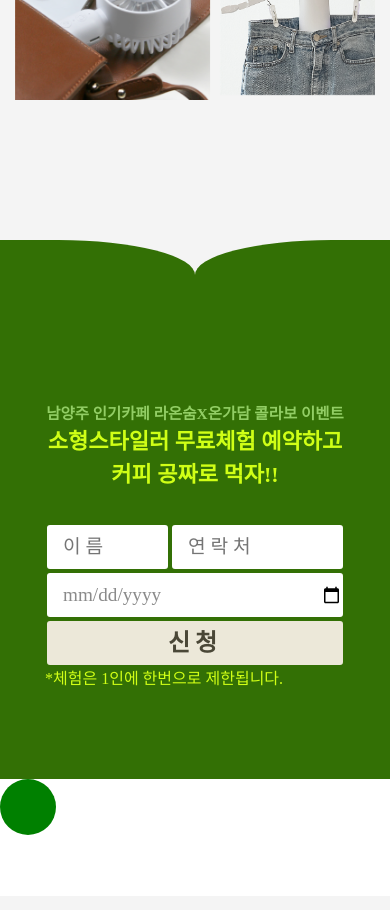
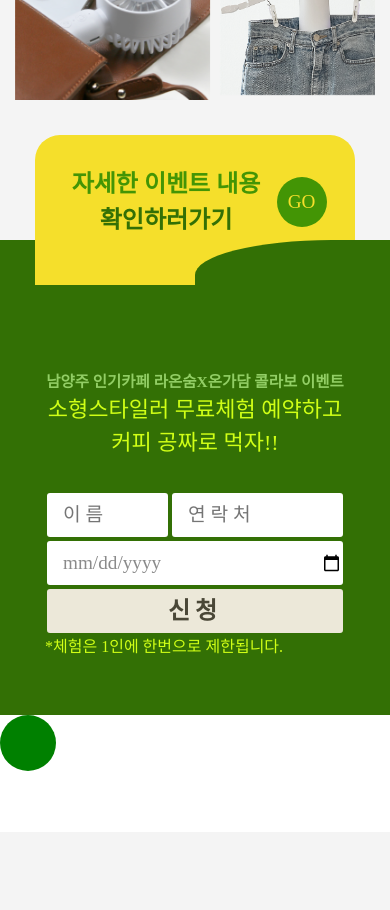
Before and after one commit to Sunjuhyeon/react_ongadam, a React (Create React App) app: page / in a window 390 px wide. Shown: the part 4900-5810 px from the top of the page. Built offline with nearby package versions, Linux system fonts and the light colour scheme; a web font is replaced by a local one.

Commit message:
폼섹션 subtop 제작 반응형 완료.

```diff
--- a/src/component/Form.js
+++ b/src/component/Form.js
@@ -39,9 +39,16 @@ function Form(props) {
 
   return (
     <section id={props.id} className={`${form.sectionbg}`}>
+        <div className={`subtop ${form.subtop}`}>
+            <p>자세한 이벤트 내용 <em>확인하러가기</em></p>
+            <a href="" className={`${form.subtopbtn}`}>
+                <span>GO</span>
+                <div className='arrow'></div>
+            </a>
+        </div>
         <div className={`${form.title}`}>
-                <p className={`${form.subtitle}`}>남양주 인기카페 라온숨X온가담 콜라보 이벤트</p>
-                <p className={`${form.maintitle}`}>소형스타일러 무료체험 예약하고 <br /> 커피 공짜로 먹자!!</p>
+            <p className={`${form.subtitle}`}>남양주 인기카페 라온숨X온가담 콜라보 이벤트</p>
+            <p className={`${form.maintitle}`}>소형스타일러 무료체험 예약하고 <br /> 커피 공짜로 먹자!!</p>
         </div>
         <form
         method='GET'
--- a/src/scss/form.module.css
+++ b/src/scss/form.module.css
@@ -1,55 +1,119 @@
-.sectionbg{
+.sectionbg {
     background-color: #337005;
-    padding: 7rem 0;
+    padding: 5rem 0;
+}
+
+/* subtop스타일 */
+.subtop {
+    position: absolute;
+    width: 80%;
+    max-width: 896px;
+    min-width: 320px;
+    height: 150px;
+    background-color: #f5df2b;
+    top: -155px;
+    left: 50%;
+    transform: translate(-50%, 0);
+    border-radius: 25px 25px 0 0;
+    display: flex;
+    justify-content: center;
+    align-items: center;
+    padding-bottom: 1rem;
+}
+
+.subtop p {
+    font-family: 'SBAggro';
+    font-weight: 700;
+    color: #439505;
+    display: inline-block;
+    font-size: 2rem;
+    text-align: center;
+    word-break: keep-all;
+    margin-bottom: 0;
+}
+
+.subtop em {
+    font-family: 'SBAggro';
+    font-weight: 700;
+    color: #337005;
+}
+
+.subtopbtn {
+    background-color: #439505;
+    border-radius: 50px;
+    width: 65px;
+    height: 65px;
+    display: flex;
+    justify-content: center;
+    align-items: center;
+    margin-left: 1rem;
+}
+.subtopbtn:hover{
+    background-color: #424242;
+}
+.subtopbtn span{
+    font-size: 1.5rem;
+    color: #f5df2b;
 }
 
 /* 타이틀스타일 */
-.title{
+.title {
     margin-bottom: 2rem;
 }
-.title p{
+
+.title p {
     text-align: center;
     margin-bottom: 0;
 }
-.title .subtitle{
-    font-size: 1.2rem;
+
+.title .subtitle {
+    font-size: 2rem;
     font-weight: 700;
     color: #92CE65;
 }
-.title .maintitle{
-    font-size: 1.7rem;
-    font-weight: 900;
+
+.title .maintitle {
+    font-size: 2.8rem;
+    font-weight: 200;
     color: #d0ff16;
 }
 
 
 
 /* 폼스타일 */
-.formBox{
+.formBox {
     justify-content: center;
     align-items: center;
     width: fit-content;
     margin: 0 auto;
 }
-.formBox input{
+
+.formBox input {
     font-size: 1.5rem;
     border-radius: 10px;
     border: 2px solid #337005;
 }
-.formBox input::placeholder{
+
+.formBox input::placeholder {
     opacity: 1;
 }
-.formBox input[type=text],[type=tel],[type=date]{
+
+.formBox input[type=text],
+[type=tel],
+[type=date] {
     height: 5rem;
     padding-left: 1rem;
     color: rgb(138, 138, 138);
     opacity: 1;
 }
-.formBox input[type=text],[type=tel], [type=submit]{
+
+.formBox input[type=text],
+[type=tel],
+[type=submit] {
     letter-spacing: 0.3rem;
 }
 
-.formBox input[type=submit]{
+.formBox input[type=submit] {
     height: 10rem;
     width: 6rem;
     background-color: #ECE8D9;
@@ -58,44 +122,79 @@
     text-align: center;
 }
 
-.mainform{
-    width: 50vw;
-    min-width: 300px;
+.mainform {
+    width: 800px;
 }
 
 
 /* 하단 공지 */
-.notice{
+.notice {
     position: absolute;
     top: 100%;
     left: 0;
 }
-.notice p{
+
+.notice p {
     margin-bottom: 0;
     color: #d0ff16;
 }
 
-@media(min-width:576px){
-    .title .maintitle br{
+@media(min-width:576px) {
+    .title .maintitle br {
         display: none;
     }
 }
-@media(max-width:576px){
-    .formBox input{
+
+@media(max-width:576px) {
+    .formBox input {
         border-radius: 5px;
     }
-    .formBox input[type=text],[type=tel],[type=date]{
+
+    .formBox input[type=text],
+    [type=tel],
+    [type=date] {
         height: 3rem;
         font-size: 1.2rem !important;
     }
+
     .formBox input[type=submit] {
-            height: 3rem;
-            width: 300px;
+        height: 3rem;
+        width: 300px;
     }
-    .title .subtitle{
+
+    .title .subtitle {
         font-size: 15.5px !important;
     }
-    .title .maintitle{
+
+    .title .maintitle {
         font-size: 22px !important;
     }
 }
+@media(max-width:768px){
+    .subtop p{
+        font-size: 1.5rem;
+        width: 205px;
+    }
+    .subtopbtn{
+        margin-left: 0.5rem;
+        width: 50px;
+        height: 50px;
+    }
+    .subtopbtn span{
+        font-size: 1.2rem;
+    }
+}
+@media(max-width:991px) {
+    .mainform {
+        width: 50vw;
+        min-width: 300px;
+    }
+
+    .title .subtitle {
+        font-size: 1.2rem;
+    }
+
+    .title .maintitle {
+        font-size: 1.7rem;
+    }
+}
```
